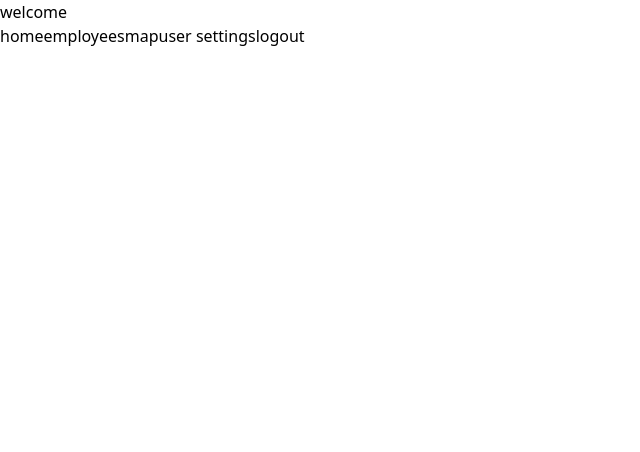
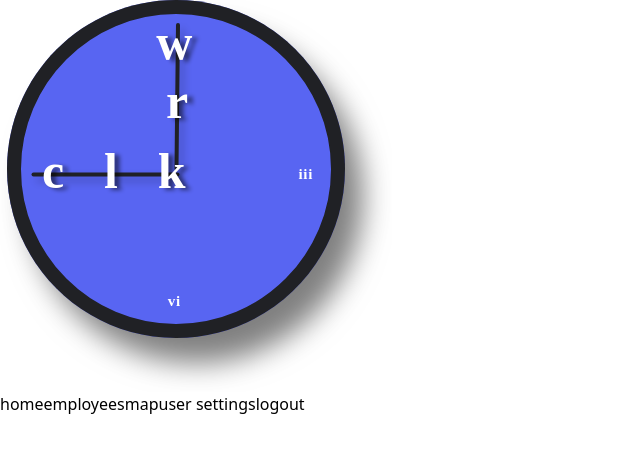
Before and after one commit to travis-micheletti/clkwrk_fe, a React (Create React App) app: page /map in a window 1280 px wide. Both pictures are taken after a click on the button "login". Shown: the top 452 px of the page, without its empty margins (0-640 px from the left). Built offline with nearby package versions, Linux system fonts and the light colour scheme.

Commit message:
working on content and styling

```diff
--- a/src/App.js
+++ b/src/App.js
@@ -26,7 +26,7 @@ function App() {
 
 
   return (
-    <div className="App flex h-screen w-screen">
+    <div className="App flex h-screen w-screen font-sora-main">
     	<AppContext.Provider value={
         {
           shiftSelected, setShiftSelected,
--- a/src/components/Navigation/NavBar.js
+++ b/src/components/Navigation/NavBar.js
@@ -12,7 +12,7 @@ const NavBar = () => {
 
 
 	return (
-		<motion.div className='fixed bg-slate-500 w-screen h-10 flex justify-evenly text-2xl'>
+		<motion.div className='fixed bg-pal-gray text-off-purple w-screen h-10 flex justify-evenly items-center text-2xl'>
 			<Link to='/home'>home</Link>
 			<Link to='/employees'>employees</Link>
 			<Link to ='map'>map</Link>
--- a/src/components/Pages/AreaMap.js
+++ b/src/components/Pages/AreaMap.js
@@ -1,9 +1,10 @@
 import { motion } from 'framer-motion'
+import map from '../../images/maptest.svg'
 
 const AreaMap = () => {
 	return (
-		<motion.div className='subContainer hidden'>
-			area map
+		<motion.div className='subContainer'>
+			<img src={map} className='mapContainer' alt='facility map'></img>
 		</motion.div>
 	)
 }
--- a/src/components/Pages/WelcomePage.js
+++ b/src/components/Pages/WelcomePage.js
@@ -2,6 +2,7 @@
 import { useState } from 'react'
 import { Navigate } from 'react-router-dom'
 import { motion } from 'framer-motion'
+import logo from '../../images/logo.svg'
 
 const WelcomePage = () => {
 	const [redirectNow, setRedirectNow] = useState(false)
@@ -14,8 +15,8 @@ const WelcomePage = () => {
 	) :
 
 	(
-		<motion.div className='displayContainer'>
-			welcome
+		<motion.div className='welcomeContainer m-auto'>
+			<img className='h-to-fit' src={logo} alt='logo'></img>
 		</motion.div>
 	)
 }
--- a/src/index.css
+++ b/src/index.css
@@ -42,4 +42,10 @@
 	.rollCall {
 		@apply border-4 border-pink-400
 	}
+	.welcomeContainer {
+		@apply bg-off-purple w-screen h-to-fit border flex justify-center items-center
+	}
+	.mapContainer {
+		@apply h-to-fit w-to-fit
+	}
 }
--- a/tailwind.config.js
+++ b/tailwind.config.js
@@ -7,13 +7,18 @@ module.exports = {
   theme: {
     extend: {
       colors: {
-        'dark-pink': '#FFE3F1',
-        'dark-gray': '#303030',
-        'dark-teal': '#00C9C8'
+        'dark-purple': '#001185',
+        'pal-gray': '#ACA9BB',
+        'dark-teal': '#00C9C8',
+        'logo-purple': '#5865F2',
+        'off-purple': '#918CB7',
+        'pal-white': '#FAF7FF',
+        'pal-orange': '#FF6369',
+        'pal-gray': '#474554'
       },
       fontFamily: {
         'home-name': 'Amsterdam',
-        'header-main': 'Crimson Pro',
+        'sora-main': 'Sora',
       },
       height: {
         'to-fit': '90%'
```
Also changed, not shown: src/images/logo.svg (added), 1 other file (tests, documents, lock files or other folders).
